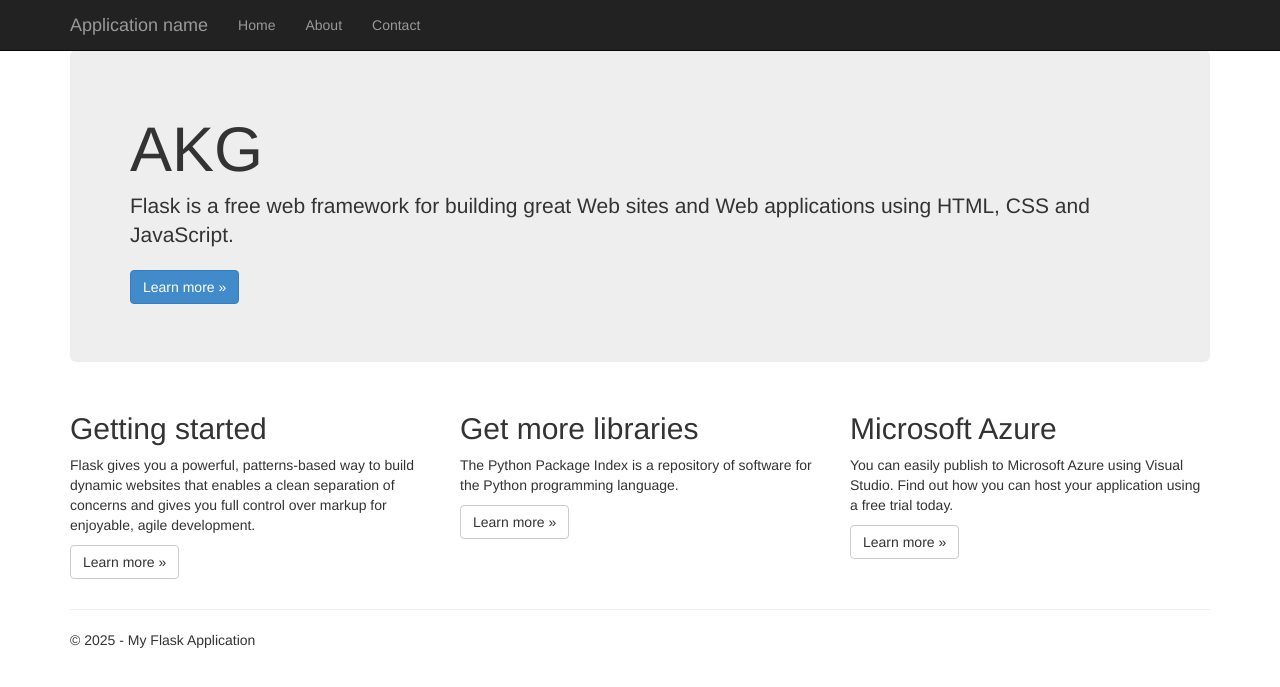
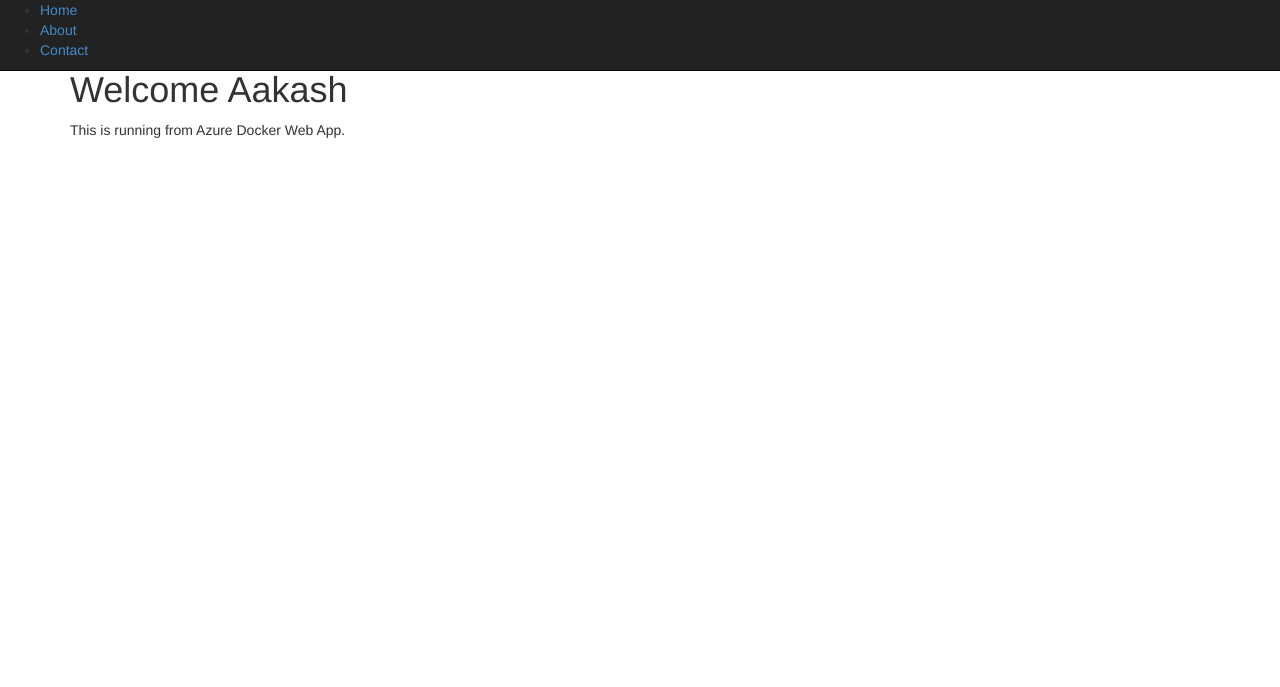
Before and after one commit to akginvictus/cicdProj, a Flask app: page / in a window 1280 px wide. Shown: the top 687 px of the page. Run offline with Flask 2, Linux system fonts and the light colour scheme; some libraries are stand-ins or nearby versions.

Commit message:
Fix project structure and runserver startup

```diff
--- a/FlaskWebProject1/app/config.py
+++ b/FlaskWebProject1/app/config.py
@@ -29,9 +29,6 @@
 import os
 from dataclasses import dataclass
 
-import os
-from dataclasses import dataclass
-
 @dataclass
 class Config:
     SECRET_KEY: str = os.getenv("SECRET_KEY", "dev-key")
--- a/FlaskWebProject1/app/main/routes.py
+++ b/FlaskWebProject1/app/main/routes.py
@@ -166,7 +166,7 @@
 
 
 from flask import render_template
-from . import bp
+from FlaskWebProject1.app.main import bp
 
 @bp.route("/")
 def home():
--- a/FlaskWebProject1/app/main/templates/index.html
+++ b/FlaskWebProject1/app/main/templates/index.html
@@ -1,33 +1,5 @@
 {% extends "layout.html" %}
-
 {% block content %}
-
-<div class="jumbotron">
-    <h1>AKG </h1>
-    <p class="lead">Flask is a free web framework for building great Web sites and Web applications using HTML, CSS and JavaScript.</p>
-    <p><a href="http://flask.pocoo.org/" class="btn btn-primary btn-large">Learn more &raquo;</a></p>
-</div>
-
-<div class="row">
-    <div class="col-md-4">
-        <h2>Getting started</h2>
-        <p>
-            Flask gives you a powerful, patterns-based way to build dynamic websites that
-            enables a clean separation of concerns and gives you full control over markup
-            for enjoyable, agile development.
-        </p>
-        <p><a class="btn btn-default" href="http://flask.pocoo.org/docs/">Learn more &raquo;</a></p>
-    </div>
-    <div class="col-md-4">
-        <h2>Get more libraries</h2>
-        <p>The Python Package Index is a repository of software for the Python programming language.</p>
-        <p><a class="btn btn-default" href="https://pypi.python.org/pypi">Learn more &raquo;</a></p>
-    </div>
-    <div class="col-md-4">
-        <h2>Microsoft Azure</h2>
-        <p>You can easily publish to Microsoft Azure using Visual Studio. Find out how you can host your application using a free trial today.</p>
-        <p><a class="btn btn-default" href="http://azure.microsoft.com">Learn more &raquo;</a></p>
-    </div>
-</div>
-
+<h1>Welcome Aakash</h1>
+<p>This is running from Azure Docker Web App.</p>
 {% endblock %}
--- a/FlaskWebProject1/app/main/templates/layout.html
+++ b/FlaskWebProject1/app/main/templates/layout.html
@@ -1,51 +1,24 @@
 <!DOCTYPE html>
 <html>
 <head>
-    <meta charset="utf-8" />
-    <meta name="viewport" content="width=device-width, initial-scale=1.0">
-    <title>{{ title }} - My Flask Application</title>
+    <meta charset="utf-8">
+    <title>{{ title }} - My Flask App</title>
 
-    <!-- Correct static paths for blueprint -->
-    <link rel="stylesheet" href="{{ url_for('main.static', filename='content/bootstrap.min.css') }}" />
-    <link rel="stylesheet" href="{{ url_for('main.static', filename='content/site.css') }}" />
-
-    <script src="{{ url_for('main.static', filename='scripts/modernizr-2.6.2.js') }}"></script>
+    <link rel="stylesheet" href="{{ url_for('main.static', filename='content/bootstrap.min.css') }}">
+    <link rel="stylesheet" href="{{ url_for('main.static', filename='content/site.css') }}">
 </head>
 
 <body>
 <div class="navbar navbar-inverse navbar-fixed-top">
-        <div class="container">
-            <div class="navbar-header">
-                <button type="button" class="navbar-toggle" data-toggle="collapse" data-target=".navbar-collapse">
-                    <span class="icon-bar"></span>
-                    <span class="icon-bar"></span>
-                    <span class="icon-bar"></span>
-                </button>
-                <a href="/" class="navbar-brand">Application name</a>
-            </div>
-            <div class="navbar-collapse collapse">
-                <ul class="nav navbar-nav">
+    <ul>
         <li><a href="{{ url_for('main.home') }}">Home</a></li>
         <li><a href="{{ url_for('main.about') }}">About</a></li>
         <li><a href="{{ url_for('main.contact') }}">Contact</a></li>
     </ul>
 </div>
+
+<div class="container">
+    {% block content %}{% endblock %}
 </div>
-    </div>
-
-    <div class="container body-content">
-        {% block content %}{% endblock %}
-        <hr />
-        <footer>
-            <p>&copy; {{ year }} - My Flask Application</p>
-        </footer>
-    </div>
-
-    <!-- JS -->
-    <script src="{{ url_for('main.static', filename='scripts/jquery-1.10.2.js') }}"></script>
-    <script src="{{ url_for('main.static', filename='scripts/bootstrap.js') }}"></script>
-    <script src="{{ url_for('main.static', filename='scripts/respond.js') }}"></script>
-
-    {% block scripts %}{% endblock %}
 </body>
 </html>
--- a/requirements.txt
+++ b/requirements.txt
@@ -4,3 +4,4 @@
 pytest-flask
 redis
 psycopg2-binary
+dataclasses
--- a/runserver.py
+++ b/runserver.py
@@ -1,4 +1,4 @@
-from FlaskWebProject1.app import app
+from FlaskWebProject1 import app
 
 if __name__ == "__main__":
     app.run(host="0.0.0.0", port=8000)
```
Also changed, not shown: FlaskWebProject1/__init__.py (+1 -12 lines), FlaskWebProject1/app/__init__.py (+3 -5 lines), FlaskWebProject1/app/main/__init__.py (+2 -7 lines), .github/workflows/cicd.yml, 1 other file. Lines whose indentation alone changed are shown as unchanged.
